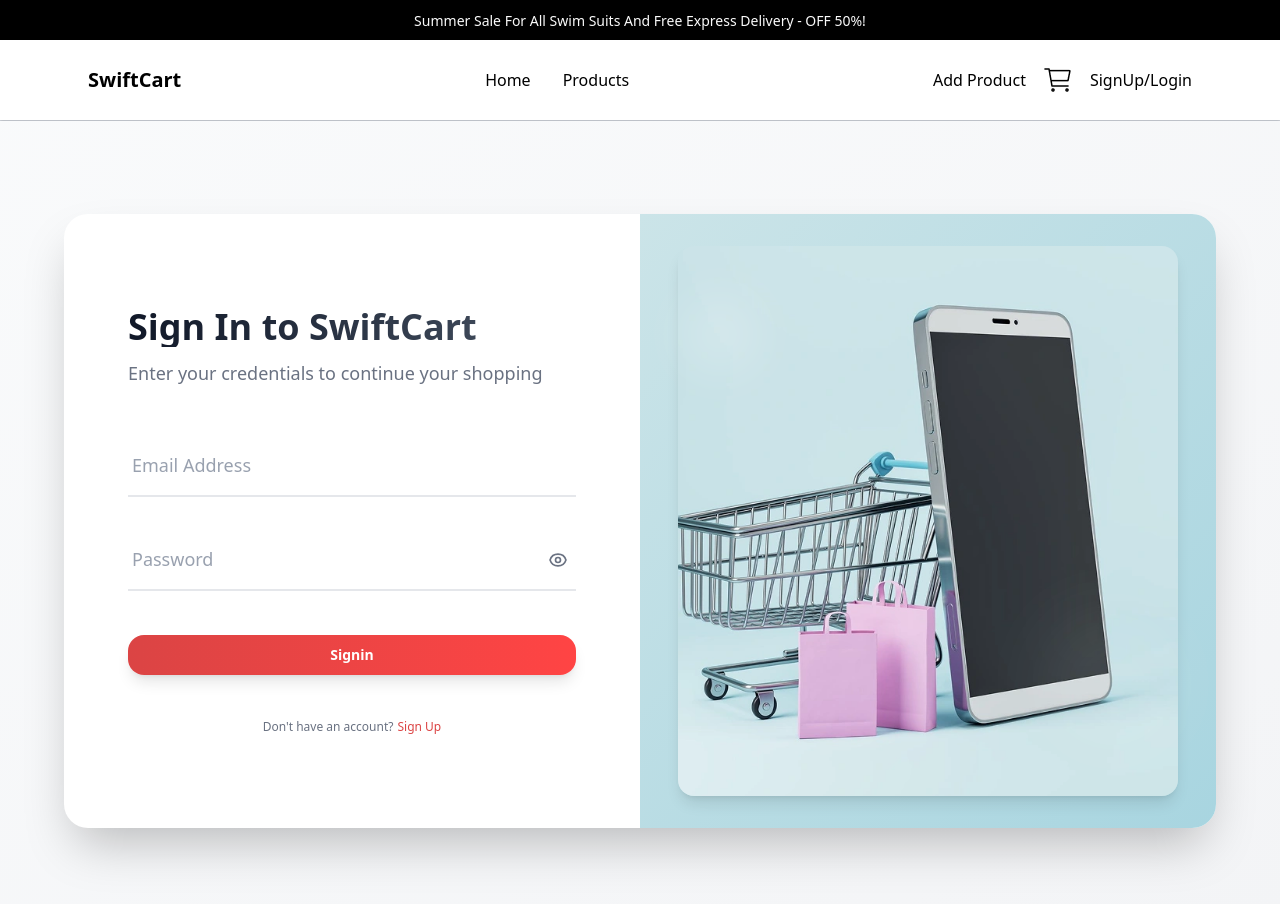
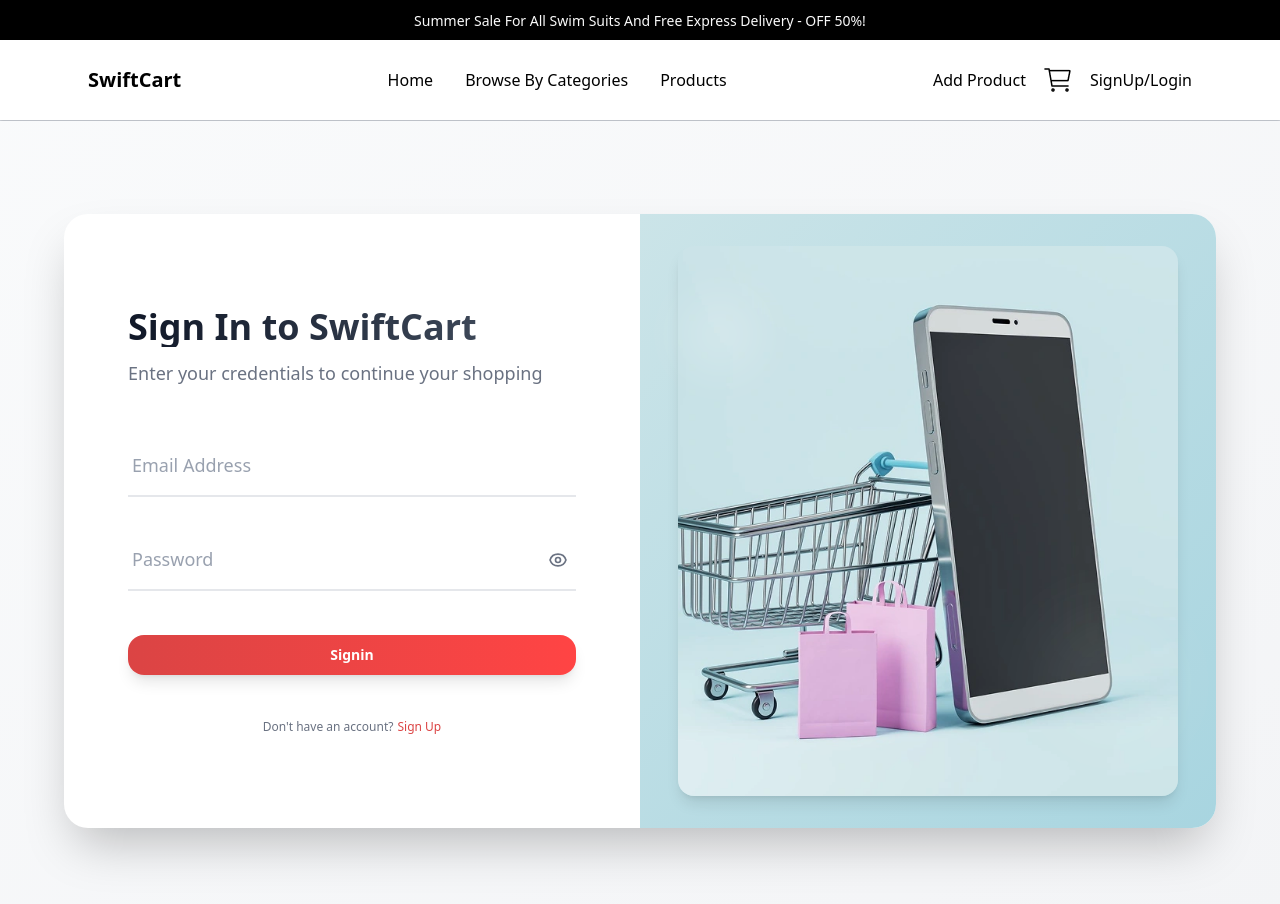
Before and after one commit to mohfazam2/Astrape.AI, a Next.js app in the folder frontend/: page /signin in a window 1280 px wide. Shown: the top 904 px of the page. Built offline with nearby package versions, Linux system fonts and the light colour scheme.

Commit message:
Navbar button addition

```diff
--- a/frontend/src/app/page.tsx
+++ b/frontend/src/app/page.tsx
@@ -1,6 +1,6 @@
 "use client"
 
-import { useState, useRef } from 'react';
+import { useState, useRef, useEffect } from 'react';
 import { Hero } from "@/components/hero";
 import { Category } from "@/components/category";
 import { Feature } from "@/components/Feature";
@@ -10,11 +10,30 @@
 export default function Home() {
   const [selectedCategory, setSelectedCategory] = useState<string>('ELECTRONICS');
   const categoryRef = useRef<HTMLDivElement>(null);
+  const allProductsRef = useRef<HTMLDivElement>(null);
 
   const handleCategorySelect = (category: string) => {
     setSelectedCategory(category);
     categoryRef.current?.scrollIntoView({ behavior: 'smooth' });
   };
+
+  useEffect(() => {
+    const handleScrollToProducts = () => {
+      allProductsRef.current?.scrollIntoView({ behavior: 'smooth' });
+    };
+
+    const handleScrollToCategories = () => {
+      categoryRef.current?.scrollIntoView({ behavior: 'smooth' });
+    };
+
+    window.addEventListener('scrollToProducts', handleScrollToProducts);
+    window.addEventListener('scrollToCategories', handleScrollToCategories);
+
+    return () => {
+      window.removeEventListener('scrollToProducts', handleScrollToProducts);
+      window.removeEventListener('scrollToCategories', handleScrollToCategories);
+    };
+  }, []);
 
   return (
     <div className="w-full bg-white">
@@ -26,7 +45,9 @@
         />
       </div>
       <Feature />
-      <AllProducts />
+      <div ref={allProductsRef}>
+        <AllProducts />
+      </div>
       <NewArrival />
     </div>
   );
--- a/frontend/src/components/Navbar.tsx
+++ b/frontend/src/components/Navbar.tsx
@@ -1,8 +1,9 @@
 "use client";
 import Link from "next/link";
+import { useRouter, usePathname } from "next/navigation";
 import { useEffect, useState } from "react";
 import { AddProductPopup } from "./AddProductPopup";
-import { CartModal } from "./CartModal"; // Add this import
+import { CartModal } from "./CartModal";
 
 interface Product {
     id: number;
@@ -16,7 +17,9 @@
 export const Navbar = () => {
     const [isSignedIn, setIsSignedIn] = useState(false);
     const [isAddProductOpen, setIsAddProductOpen] = useState(false);
-    const [isCartOpen, setIsCartOpen] = useState(false); // Add this line
+    const [isCartOpen, setIsCartOpen] = useState(false);
+    const router = useRouter();
+    const pathname = usePathname();
 
     useEffect(() => {
         const signedIn = localStorage.getItem("signedin");
@@ -25,6 +28,36 @@
 
     const handleProductAdded = (newProduct: Product) => {
         console.log('New product added:', newProduct);
+    };
+
+    const handleCategoriesClick = (e: React.MouseEvent) => {
+        e.preventDefault();
+
+        if (pathname === '/') {
+
+            window.dispatchEvent(new CustomEvent('scrollToCategories'));
+        } else {
+
+            router.push('/');
+            setTimeout(() => {
+                window.dispatchEvent(new CustomEvent('scrollToCategories'));
+            }, 100);
+        }
+    };
+
+    const handleProductsClick = (e: React.MouseEvent) => {
+        e.preventDefault();
+
+        if (pathname === '/') {
+
+            window.dispatchEvent(new CustomEvent('scrollToProducts'));
+        } else {
+
+            router.push('/');
+            setTimeout(() => {
+                window.dispatchEvent(new CustomEvent('scrollToProducts'));
+            }, 100);
+        }
     };
 
     return (
@@ -38,19 +71,29 @@
                     <div className="font-bold text-xl">SwiftCart</div>
 
                     <div className="flex gap-8">
-                        {[
-                            { href: "/", label: "Home" },
-                            { href: "/products", label: "Products" },
-                        ].map((link) => (
-                            <Link
-                                key={link.href}
-                                href={link.href}
-                                className="relative group"
-                            >
-                                {link.label}
-                                <span className="absolute left-0 -bottom-1 h-[2px] w-0 bg-black transition-all duration-300 group-hover:w-full"></span>
-                            </Link>
-                        ))}
+                        <Link
+                            href="/"
+                            className="relative group"
+                        >
+                            Home
+                            <span className="absolute left-0 -bottom-1 h-[2px] w-0 bg-black transition-all duration-300 group-hover:w-full"></span>
+                        </Link>
+
+                        <button
+                            onClick={handleCategoriesClick}
+                            className="relative group bg-transparent border-none cursor-pointer text-black text-base"
+                        >
+                            Browse By Categories
+                            <span className="absolute left-0 -bottom-1 h-[2px] w-0 bg-black transition-all duration-300 group-hover:w-full"></span>
+                        </button>
+
+                        <button
+                            onClick={handleProductsClick}
+                            className="relative group bg-transparent border-none cursor-pointer text-black text-base"
+                        >
+                            Products
+                            <span className="absolute left-0 -bottom-1 h-[2px] w-0 bg-black transition-all duration-300 group-hover:w-full"></span>
+                        </button>
                     </div>
 
                     <div className="flex gap-4 items-center">
@@ -64,7 +107,7 @@
 
                         <div
                             className="relative group cursor-pointer"
-                            onClick={() => setIsCartOpen(true)} // Add onClick handler
+                            onClick={() => setIsCartOpen(true)}
                         >
                             <img src="/main_Cart.webp" alt="Cart" draggable={false} />
                             <div className="absolute inset-0 rounded-full border-2 border-black scale-0 group-hover:scale-140 transition-transform duration-300"></div>
@@ -96,7 +139,6 @@
                 onProductAdded={handleProductAdded}
             />
 
-            {/* Add CartModal */}
             <CartModal
                 isOpen={isCartOpen}
                 onClose={() => setIsCartOpen(false)}
```
